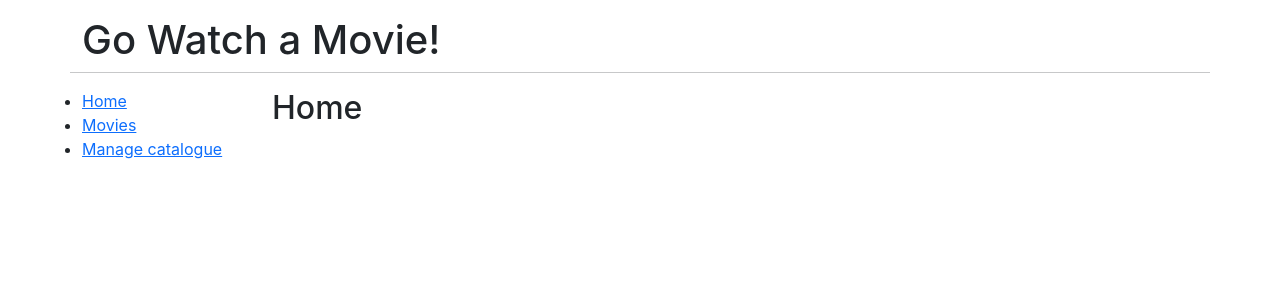
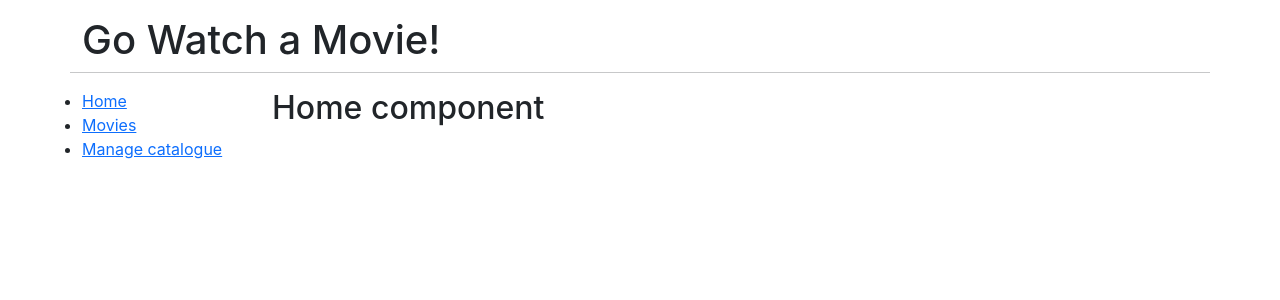
Before and after one commit to sisirapr/go-movies, a React (Create React App) app: page / in a window 1280 px wide. Shown: the top 300 px of the page. Built offline with nearby package versions, Linux system fonts and the light colour scheme.

Commit message:
Challenge. route to components

```diff
--- a/src/App.js
+++ b/src/App.js
@@ -1,6 +1,8 @@
 import React from "react";
 import { HashRouter as Router, Switch, Route, Link } from 'react-router-dom';
 import Movies from "./components/Movies";
+import Home from "./components/Home";
+import Admin from "./components/Admin";
 
 export default function App() {
   return (
@@ -46,11 +48,3 @@ export default function App() {
     </Router>
   );
 }
-
-function Home() {
-  return <h2>Home</h2>
-}
-
-function Admin() {
-  return <h2>Manage catalogue</h2>
-}
--- /dev/null
+++ b/src/components/Admin.js
@@ -0,0 +1,9 @@
+import React, { Component } from "react";
+
+export default class Admin extends Component {
+    render() {
+        return(
+            <h2>Manage catalogue</h2>
+        );
+    }
+}
--- /dev/null
+++ b/src/components/Home.js
@@ -0,0 +1,9 @@
+import React, { Component } from "react";
+
+export default class Home extends Component {
+    render() {
+        return (
+            <h2>Home component</h2>
+        );
+    }
+}
```
